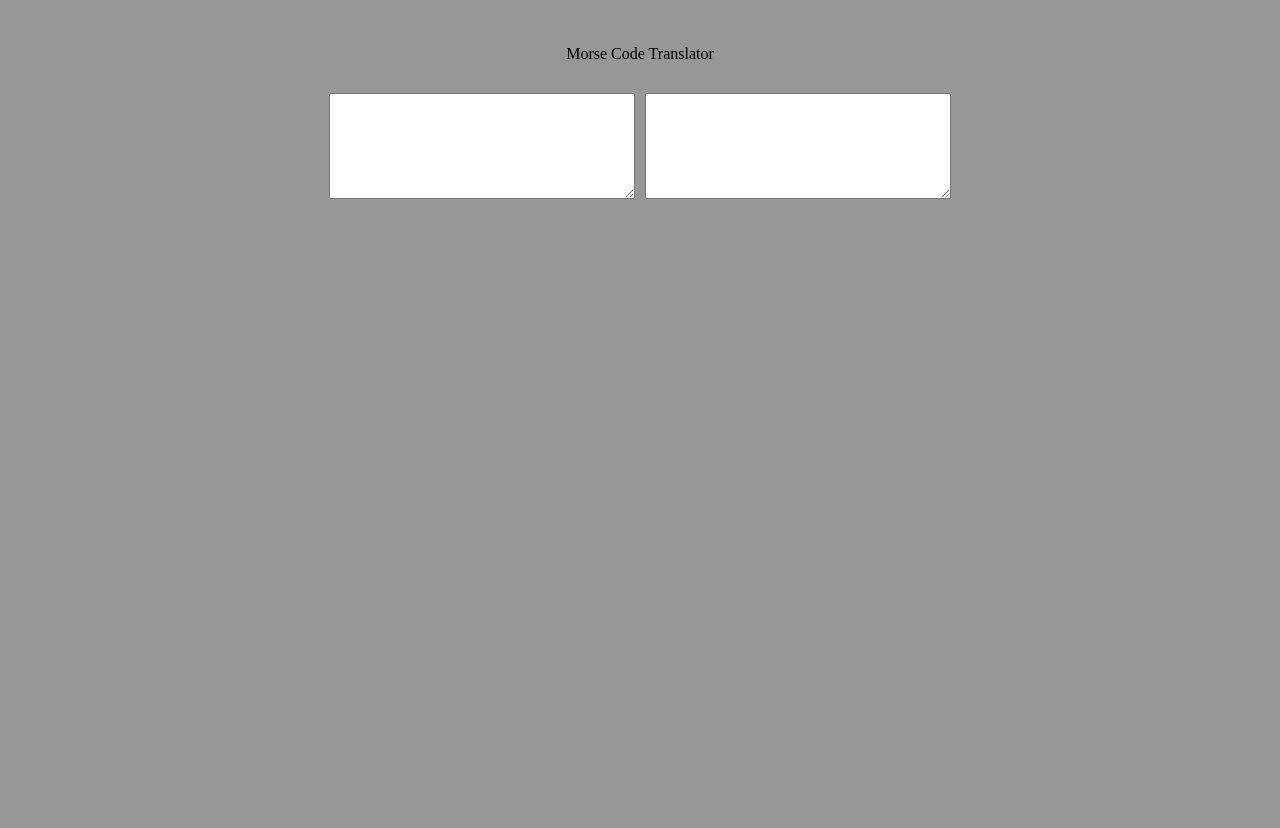
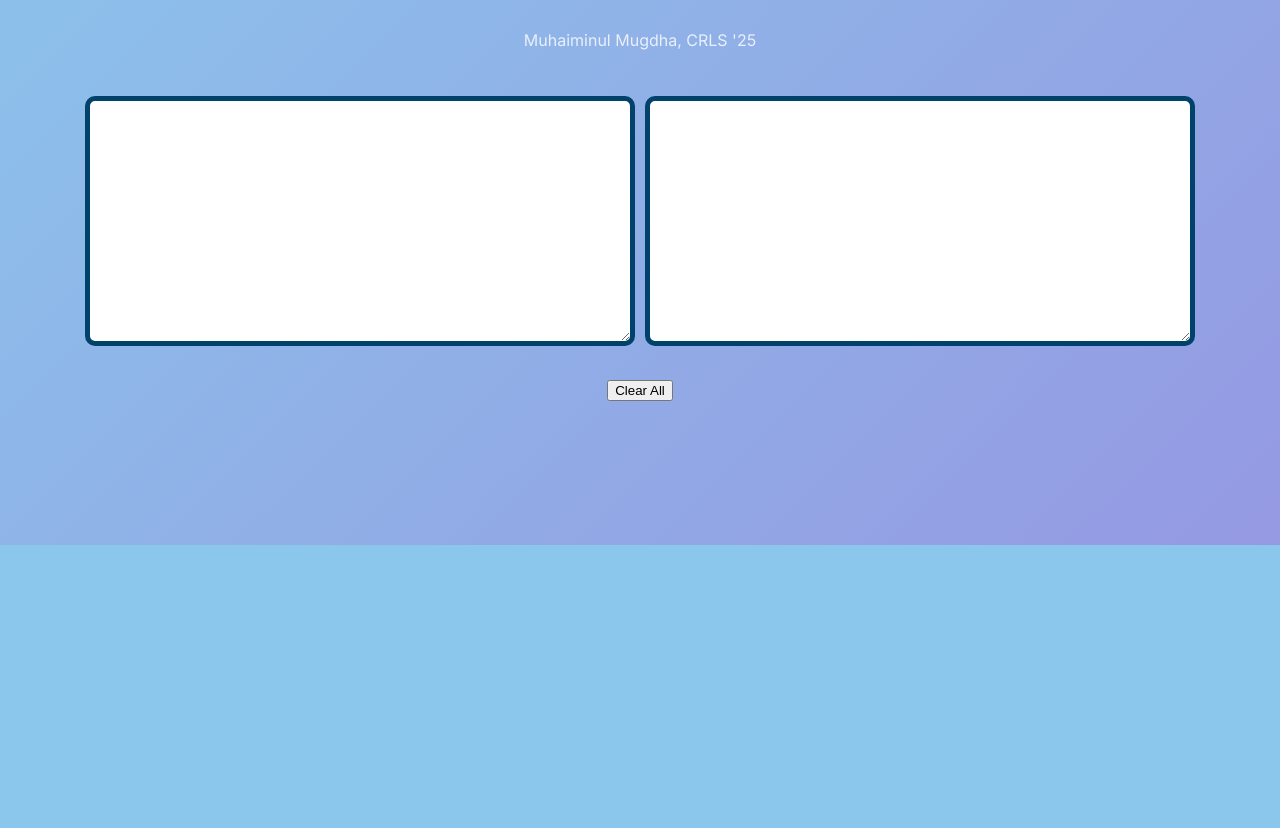
Before and after one commit to muhaiminulmugdha/Morse-Code-Translator, a plain HTML site: page index.html in a window 1280 px wide. Shown: the part 255-1083 px from the top of the page. After the commit the page ends 800 px from the top, so only its background shows below. Drawn offline with Linux system fonts and the light colour scheme; a web font is replaced by a local one.

Commit message:
added clear all button and designed the text area

```diff
--- a/index.html
+++ b/index.html
@@ -5,14 +5,19 @@
     <meta name="viewport" content="width=device-width, initial-scale=1.0">
     <title>Document</title>
     <link rel="stylesheet" href="style.css">
+
 </head>
 <body>
 
     <div class="container">
         <div class="title">Morse Code Translator</div>
+        <div class="credit"><p>Muhaiminul Mugdha, CRLS '25</p></div>
         <div class="input-output">
             <div class="input-section"><textarea name="" id="input-here" ></textarea></div>
             <div class="output-section"><textarea readonly id="output-here"></textarea></div>
+        </div>
+        <div class="clearAll">
+            <button id="clearAllBtn">Clear All</button>
         </div>
     </div>
 
--- a/script.js
+++ b/script.js
@@ -1,5 +1,7 @@
 let inputText = document.getElementById("input-here");
 let outputCode = document.getElementById("output-here");
+
+let clearAll = document.getElementById("clearAllBtn");
 
 const morseCodeChart = {
     "A": ".-", "B": "-...", "C": "-.-.", "D": "-..", "E": ".",
@@ -20,6 +22,13 @@ function convertTextToMorse(text){
     return convertedText;
 }
 
+function deleteAll(){
+    outputCode.innerHTML = "";
+    inputText.value = "";
+}
+
+clearAll.addEventListener("click", deleteAll)
+
 inputText.addEventListener("input", textToMorse);
 
 function textToMorse(){
--- a/style.css
+++ b/style.css
@@ -1,3 +1,6 @@
+@import url('https://fonts.googleapis.com/css2?family=Piedra&family=Russo+One&family=Silkscreen:wght@400;700&display=swap');
+@import url('https://fonts.googleapis.com/css2?family=Inter:ital,opsz,wght@0,14..32,100..900;1,14..32,100..900&family=Play:wght@400;700&family=Sofia+Sans:ital,wght@0,1..1000;1,1..1000&display=swap');
+
 body, html{
     margin: 0;
     padding: 0;
@@ -5,15 +8,32 @@ body, html{
 
 body{
     height: 100vh;
-    background-color: rgb(151, 151, 151);
+    background-color: #8BC6EC;
+    background-image: linear-gradient(135deg, #8BC6EC 0%, #9599E2 100%);
+
+}
+
+.title{
+    font-family: "Silkscreen", serif;
+    text-transform: uppercase;
+    font-size: 30px;
+    color: white;
+    text-shadow: rgb(133, 133, 133) 2px 5px;
+}
+
+.credit{
+    font-family: "Inter", serif;
+    color: rgba(255, 255, 255, 0.803);
 }
 
 .container{
     display: flex;
     flex-direction: column;
     align-items: center;
-    margin-top: 300px;
+    padding-top: 200px;
     gap: 30px;
+    justify-content: center;
+
 }
 
 .input-output{
@@ -22,6 +42,10 @@ body{
     gap: 10px;
 }
 textarea{
-    height: 100px;
-    width: 300px;
+    height: 200px;
+    width: 500px;
+    padding: 20px;
+    border: 5px rgb(0, 66, 107) solid;
+    border-radius: 10px;
+    overflow: scroll;
 }
```
